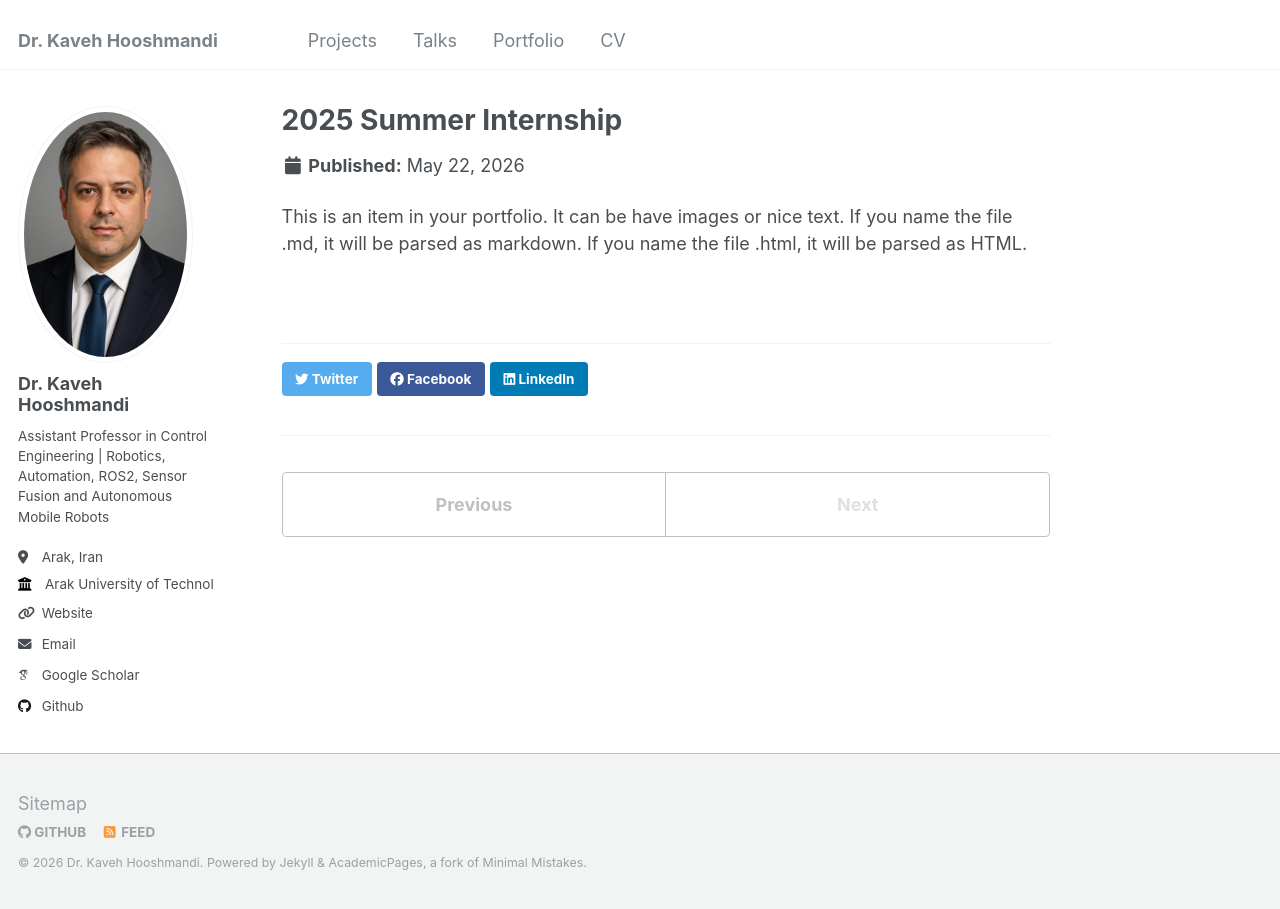
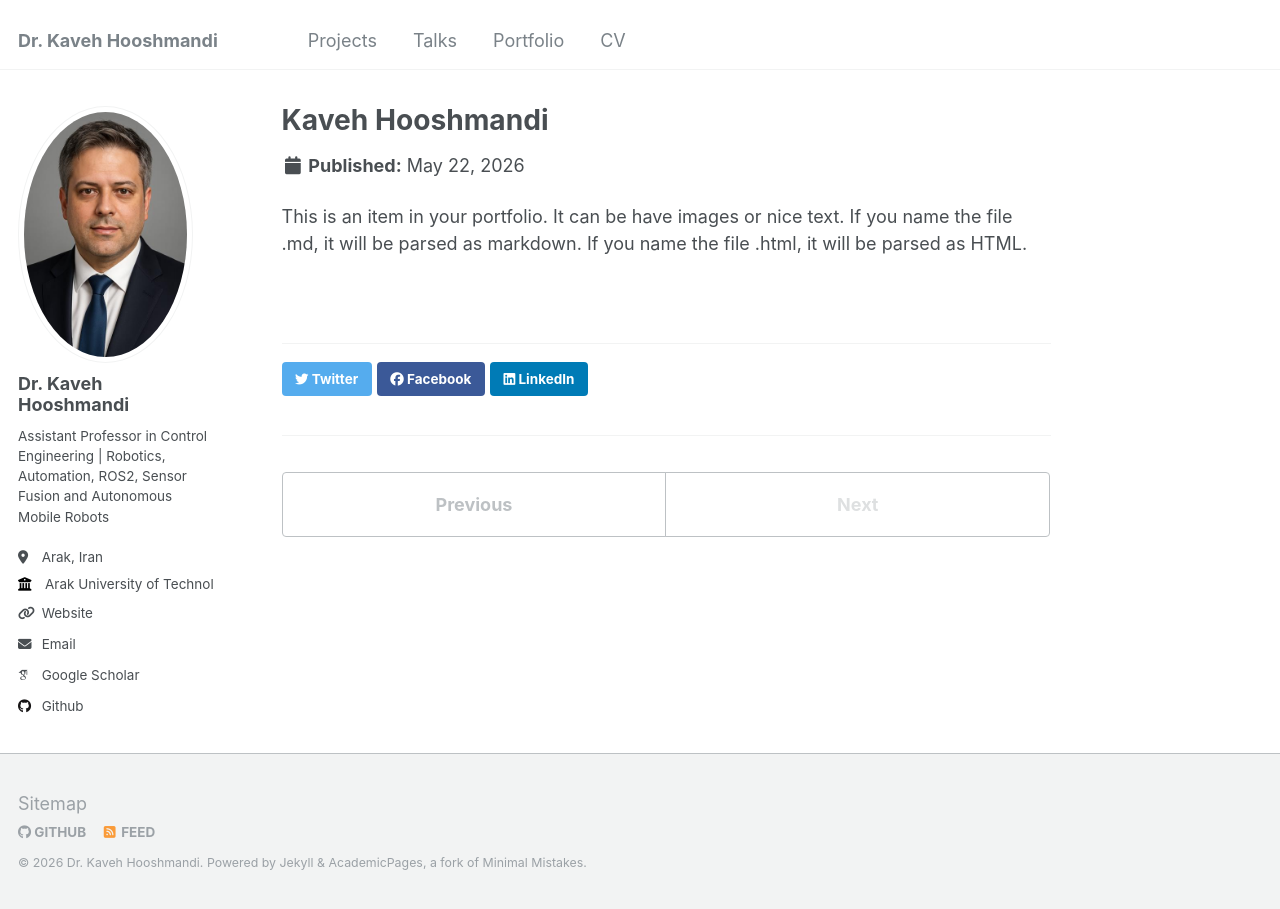
Before and after one commit to kaveh-hooshmandi/kaveh-hooshmandi.github.io, a Jekyll site: the page built from _portfolio/portfolio-5.md, in a window 1280 px wide. Built offline with Jekyll 4.4.1, drawn with Linux system fonts in a browser that asks for light colours; some web fonts are replaced.

Commit message:
Update portfolio-5.md

```diff
--- a/_portfolio/portfolio-5.md
+++ b/_portfolio/portfolio-5.md
@@ -1,6 +1,6 @@
 ---
-title: "2025 Summer Internship"
-excerpt: "iD Tech Academy at MIT <br/><img src='/images/photo_2025-08-18_11-55-19.jpg' style='width:70%;'>"
+title: "Kaveh Hooshmandi"
+excerpt: "iD Tech Academy at MIT <br/><img src='/images/1-1.jpg' style='width:70%;'>"
 collection: portfolio
 ---
 
```
